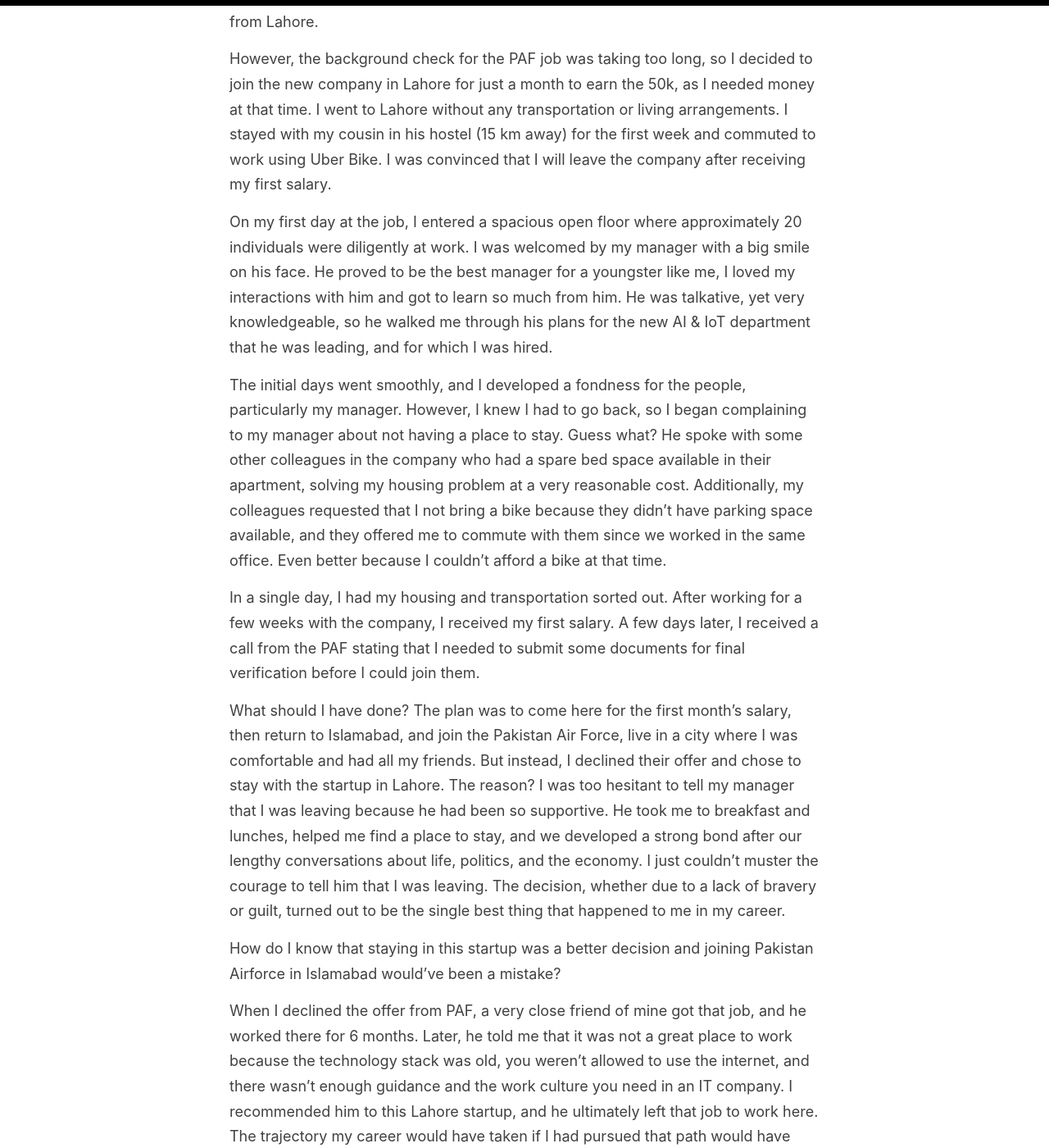
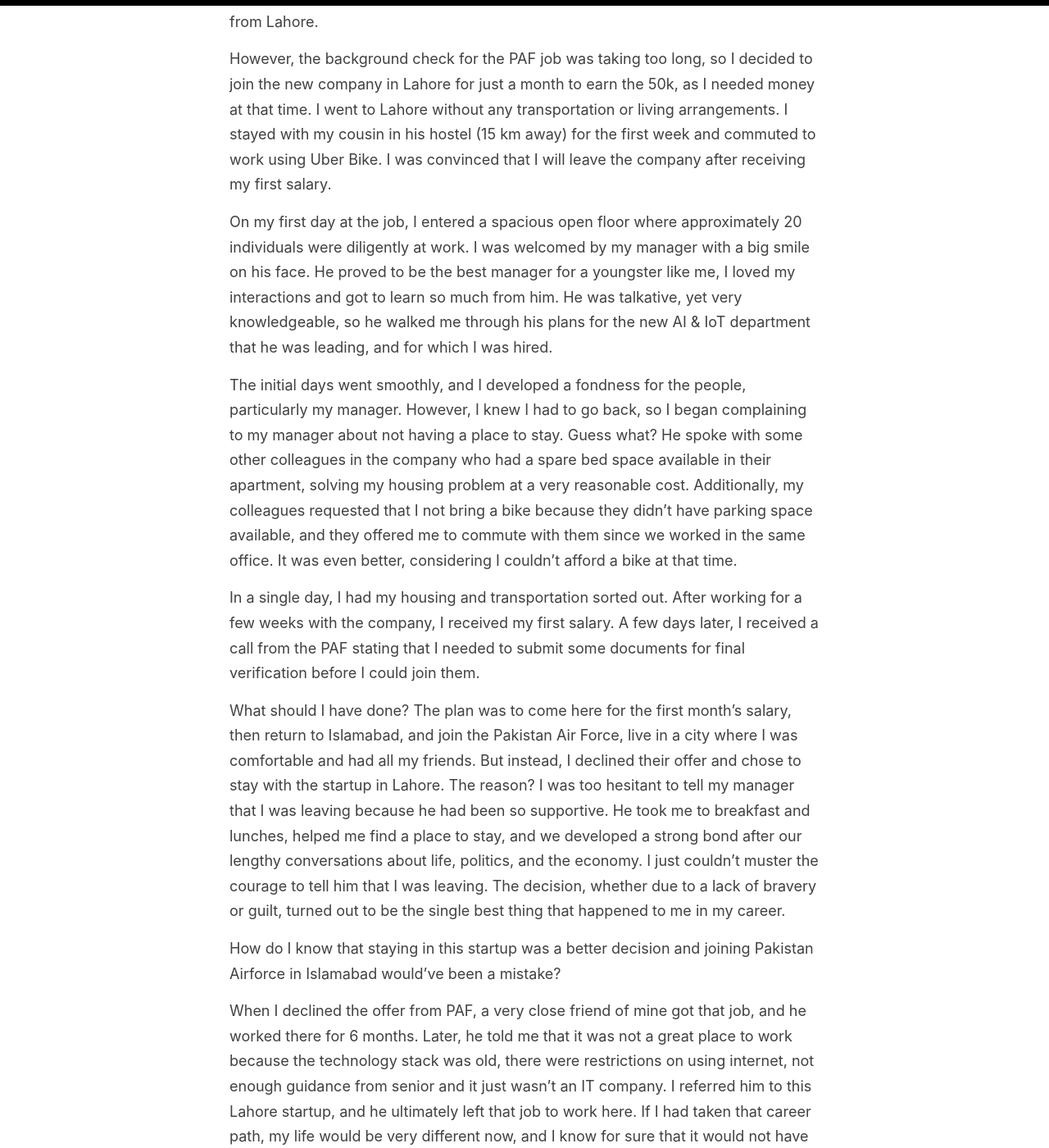
Before and after one commit to Ubaidbutt/ubaidbutt.github.io, a Jekyll site: the page built from _posts/2024-05-30-professional-journey-01.md, in a window 1280 px wide and 1400 px high, scrolled down 3021 px. Shown: the whole window at 82% size. Built offline with Jekyll 4.4.1, drawn with Linux system fonts in a browser that asks for light colours; some of the changed text lies outside the part shown.

Commit message:
fix some mistakes in the blog

```diff
--- a/_posts/2024-05-30-professional-journey-01.md
+++ b/_posts/2024-05-30-professional-journey-01.md
@@ -34,9 +34,9 @@
 
 However, the background check for the PAF job was taking too long, so I decided to join the new company in Lahore for just a month to earn the 50k, as I needed money at that time. I went to Lahore without any transportation or living arrangements. I stayed with my cousin in his hostel (15 km away) for the first week and commuted to work using Uber Bike. I was convinced that I will leave the company after receiving my first salary.
 
-On my first day at the job, I entered a spacious open floor where approximately 20 individuals were diligently at work. I was welcomed by my manager with a big smile on his face. He proved to be the best manager for a youngster like me, I loved my interactions with him and got to learn so much from him. He was talkative, yet very knowledgeable, so he walked me through his plans for the new AI & IoT department that he was leading, and for which I was hired.
+On my first day at the job, I entered a spacious open floor where approximately 20 individuals were diligently at work. I was welcomed by my manager with a big smile on his face. He proved to be the best manager for a youngster like me, I loved my interactions and got to learn so much from him. He was talkative, yet very knowledgeable, so he walked me through his plans for the new AI & IoT department that he was leading, and for which I was hired.
 
-The initial days went smoothly, and I developed a fondness for the people, particularly my manager. However, I knew I had to go back, so I began complaining to my manager about not having a place to stay. Guess what? He spoke with some other colleagues in the company who had a spare bed space available in their apartment, solving my housing problem at a very reasonable cost. Additionally, my colleagues requested that I not bring a bike because they didn’t have parking space available, and they offered me to commute with them since we worked in the same office. Even better because I couldn’t afford a bike at that time.
+The initial days went smoothly, and I developed a fondness for the people, particularly my manager. However, I knew I had to go back, so I began complaining to my manager about not having a place to stay. Guess what? He spoke with some other colleagues in the company who had a spare bed space available in their apartment, solving my housing problem at a very reasonable cost. Additionally, my colleagues requested that I not bring a bike because they didn’t have parking space available, and they offered me to commute with them since we worked in the same office. It was even better, considering I couldn’t afford a bike at that time.
 
 In a single day, I had my housing and transportation sorted out. After working for a few weeks with the company, I received my first salary. A few days later, I received a call from the PAF stating that I needed to submit some documents for final verification before I could join them.
 
@@ -44,7 +44,7 @@
 
 How do I know that staying in this startup was a better decision and joining Pakistan Airforce in Islamabad would’ve been a mistake?
 
-When I declined the offer from PAF, a very close friend of mine got that job, and he worked there for 6 months. Later, he told me that it was not a great place to work because the technology stack was old, you weren’t allowed to use the internet, and there wasn’t enough guidance and the work culture you need in an IT company. I recommended him to this Lahore startup, and he ultimately left that job to work here. The trajectory my career would have taken if I had pursued that path would have been vastly different from what it is today, and I am uncertain if it would have been as fulfilling as the one I chose. Three of my good friends and acquaintances joined PAF, but all of them left within the first year, so yeah, it would have been a disastrous decision.
+When I declined the offer from PAF, a very close friend of mine got that job, and he worked there for 6 months. Later, he told me that it was not a great place to work because the technology stack was old, there were restrictions on using internet, not enough guidance from senior and it just wasn't an IT company. I referred him to this Lahore startup, and he ultimately left that job to work here. If I had taken that career path, my life would be very different now, and I know for sure that it would not have been as fulfilling as the path I chose. Three of my good friends and acquaintances joined PAF, but all of them left within the first year, so yeah, it would have been a disastrous decision.
 
 The next few years in the company were excellent in terms of financial stability and learning opportunities. I managed to support my family, increase my salary rapidly, and, most significantly, acquire experience working in a service-oriented company with diverse clients on cutting-edge technology stacks related to AI and IoT. This experience later helped me make the next big move in my career.
 
```
